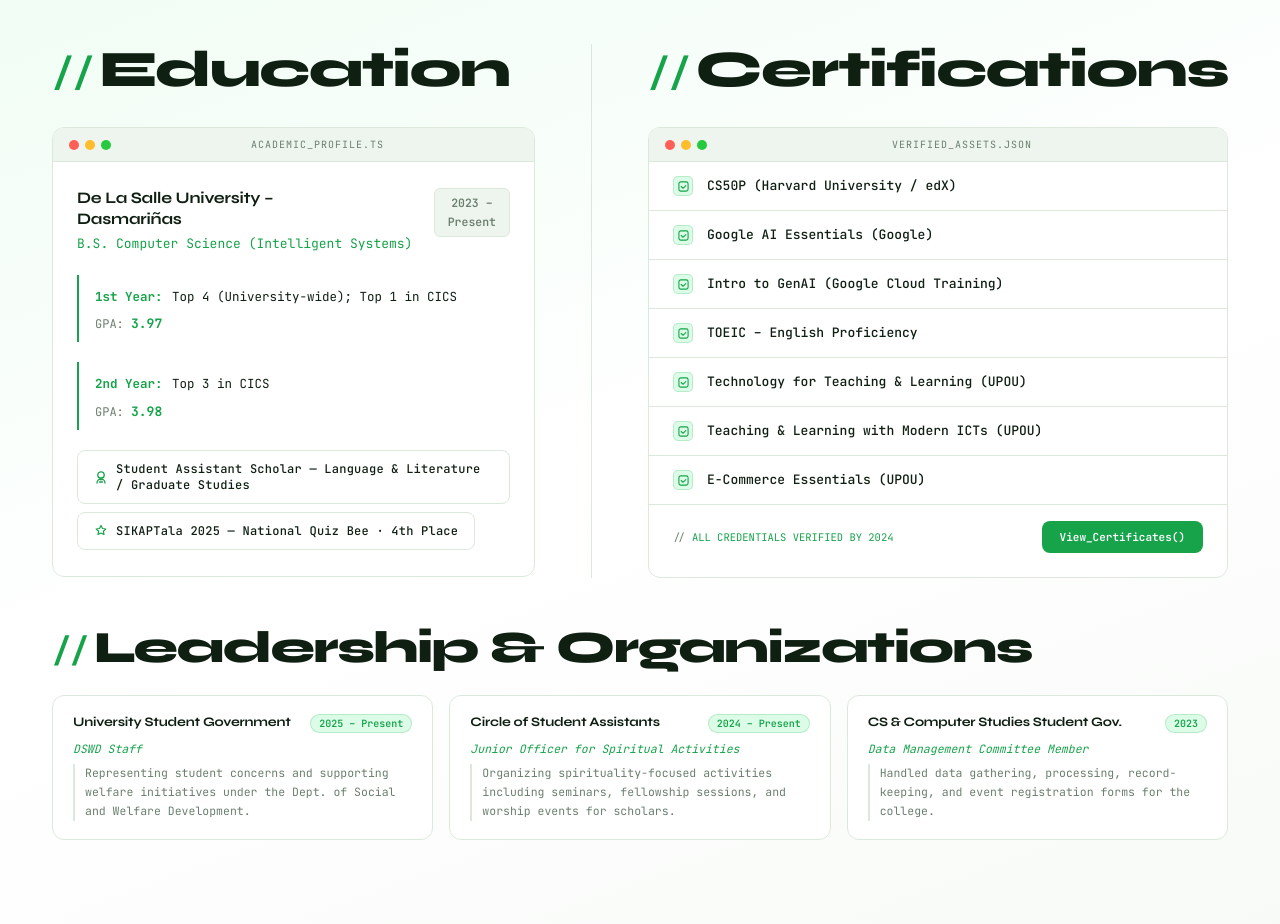
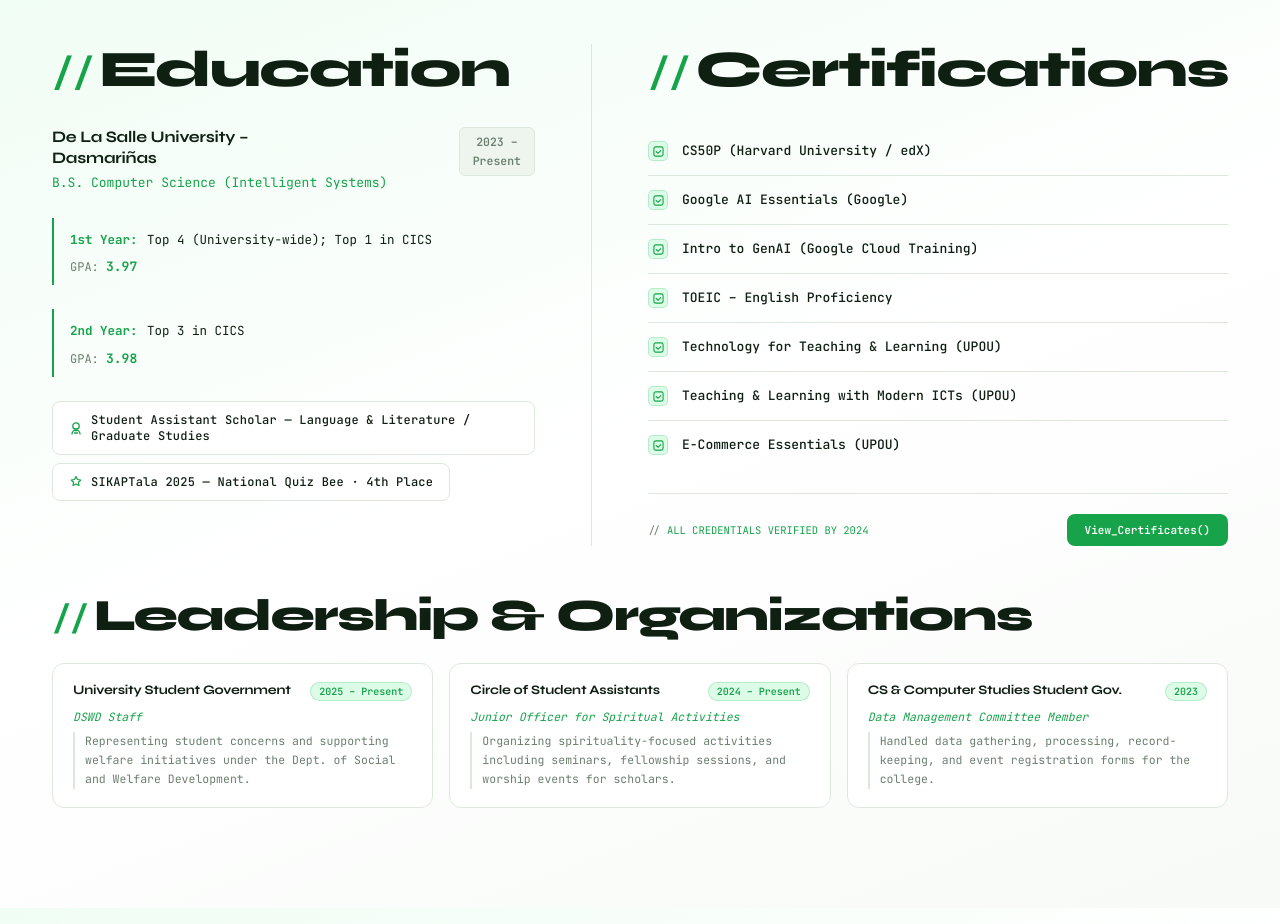
Before and after one commit to timothydevcastro/Portfolio, a React (Vite) app: page / in a window 1280 px wide. Shown: the part 3620-4544 px from the top of the page. Built offline with nearby package versions, Linux system fonts and the light colour scheme.

Commit message:
Simplify Education & Certifications layout

```diff
--- a/src/EducationDevFinal.css
+++ b/src/EducationDevFinal.css
@@ -67,34 +67,15 @@
   font-size:.72em;
 }
 
-/* INNER CARD */
-.edu-wrapper .edu-inner-card {
-  background:var(--surface);
-  border:1px solid var(--border);
-  border-radius:12px;
-  overflow:hidden;
+/* CONTENT BLOCK */
+.edu-wrapper .edu-content-block {
+  display: flex;
+  flex-direction: column;
+  gap: 24px;
   opacity:0; transform:translateY(16px);
   transition:opacity .6s .15s ease, transform .6s .15s ease;
 }
-.edu-wrapper .edu-inner-card.visible { opacity:1; transform:translateY(0); }
-
-/* card top bar */
-.edu-wrapper .edu-card-bar {
-  display:flex; align-items:center; gap:6px;
-  padding:10px 16px;
-  background:var(--surface2);
-  border-bottom:1px solid var(--border);
-}
-.edu-wrapper .edu-wdot { width:10px; height:10px; border-radius:50%; }
-.edu-wrapper .edu-wdot.r { background:#ff5f56; }
-.edu-wrapper .edu-wdot.y { background:#ffbd2e; }
-.edu-wrapper .edu-wdot.g { background:#27c93f; }
-.edu-wrapper .edu-card-filename {
-  margin-left:auto; margin-right:auto;
-  font-size:10px; color:var(--muted); letter-spacing:.1em;
-}
-
-.edu-wrapper .edu-card-body { padding:26px 24px; display:flex; flex-direction:column; gap:20px; }
+.edu-wrapper .edu-content-block.visible { opacity:1; transform:translateY(0); }
 
 /* school info */
 .edu-wrapper .edu-school-name {
@@ -149,7 +130,7 @@
 
 .edu-wrapper .edu-cert-row {
   display:flex; align-items:center; gap:14px;
-  padding:14px 24px;
+  padding:14px 0;
   border-bottom:1px solid var(--border);
   opacity:0; transform:translateX(12px);
   transition:opacity .4s ease, transform .4s ease;
@@ -177,7 +158,7 @@
 /* cert footer */
 .edu-wrapper .edu-cert-footer {
   display:flex; align-items:center; justify-content:space-between;
-  padding:16px 24px 24px;
+  padding:20px 0 0;
   border-top:1px solid var(--border);
   opacity:0;
   transition:opacity .5s .5s ease;
@@ -267,7 +248,7 @@
   .edu-wrapper .edu-section { padding: 48px 20px 60px; }
   .edu-wrapper .edu-col-heading { font-size: 26px; letter-spacing: -1px; }
   .edu-wrapper .edu-leadership-heading { font-size: 24px; letter-spacing: -1px; }
-  .edu-wrapper .edu-card-body { padding: 18px 16px; gap: 16px; }
+  .edu-wrapper .edu-content-block { gap: 16px; }
   .edu-wrapper .edu-school-name { font-size: 14px; }
   .edu-wrapper .edu-school-degree { font-size: 12px; }
   .edu-wrapper .edu-school-period { font-size: 10px; padding: 4px 10px; }
@@ -275,9 +256,9 @@
   .edu-wrapper .edu-year-entry { padding: 8px 12px; }
   .edu-wrapper .edu-year-label, .edu-wrapper .edu-year-detail { font-size: 11.5px; }
   .edu-wrapper .edu-pill { font-size: 11px; padding: 8px 12px; }
-  .edu-wrapper .edu-cert-row { padding: 10px 16px; gap: 10px; }
+  .edu-wrapper .edu-cert-row { padding: 10px 0; gap: 10px; }
   .edu-wrapper .edu-cert-name { font-size: 12px; }
-  .edu-wrapper .edu-cert-footer { flex-direction: column; gap: 12px; align-items: flex-start; padding: 14px 16px 18px; }
+  .edu-wrapper .edu-cert-footer { flex-direction: column; gap: 12px; align-items: flex-start; padding: 14px 0 18px; }
   .edu-wrapper .edu-org-card { padding: 14px 16px; }
   .edu-wrapper .edu-org-name { font-size: 12px; }
   .edu-wrapper .edu-org-desc { font-size: 10.5px; }
--- a/src/EducationDevFinal.tsx
+++ b/src/EducationDevFinal.tsx
@@ -72,12 +72,7 @@ const EducationDevFinal: React.FC = () => {
         <div className="edu-col edu-reveal">
           <div className="edu-col-heading"><span className="slash">// </span>Education</div>
 
-          <div className="edu-inner-card edu-reveal">
-            <div className="edu-card-bar">
-              <div className="edu-wdot r"></div><div className="edu-wdot y"></div><div className="edu-wdot g"></div>
-              <span className="edu-card-filename">ACADEMIC_PROFILE.TS</span>
-            </div>
-            <div className="edu-card-body">
+          <div className="edu-content-block edu-reveal">
 
             <div className="edu-school-row">
               <div>
@@ -116,17 +111,12 @@ const EducationDevFinal: React.FC = () => {
 
           </div>
         </div>
-        </div>
 
         {/* RIGHT: CERTIFICATIONS */}
         <div className="edu-col edu-reveal">
           <div className="edu-col-heading"><span className="slash">// </span>Certifications</div>
 
-          <div className="edu-inner-card edu-reveal">
-            <div className="edu-card-bar">
-              <div className="edu-wdot r"></div><div className="edu-wdot y"></div><div className="edu-wdot g"></div>
-              <span className="edu-card-filename">VERIFIED_ASSETS.JSON</span>
-            </div>
+          <div className="edu-content-block edu-reveal">
 
             <div className="edu-cert-list">
               {[
@@ -149,6 +139,7 @@ const EducationDevFinal: React.FC = () => {
               <span className="edu-footer-note">// <span>ALL CREDENTIALS VERIFIED BY 2024</span></span>
               <a href="#" className="edu-view-btn">View_Certificates()</a>
             </div>
+
           </div>
         </div>
 
```
Lines whose indentation alone changed are shown as unchanged.
